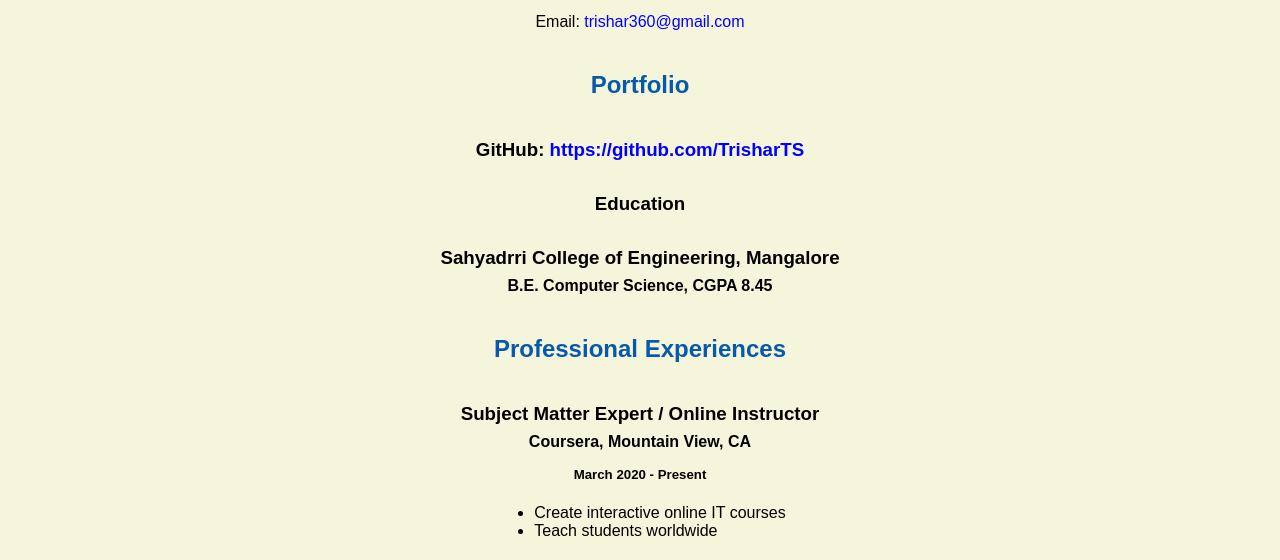
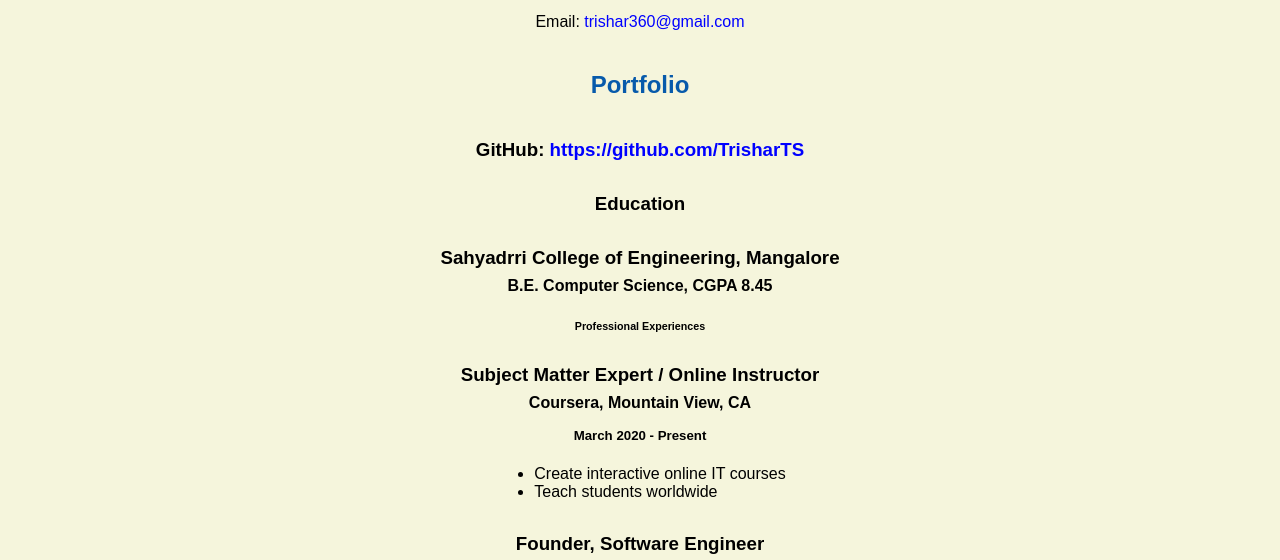
Before and after one commit to TrisharTS/harrisonkong.github.io, a plain HTML site: page resume.html in a window 1280 px wide. Shown: the part 508-1068 px from the top of the page. Drawn offline with Linux system fonts and the light colour scheme.

Commit message:
update resume.html

```diff
--- a/resume.html
+++ b/resume.html
@@ -33,7 +33,7 @@
     <h3>Sahyadrri College of Engineering, Mangalore</h3>
     <h4>B.E. Computer Science, CGPA 8.45</h4>
 
-    <h2>Professional Experiences</h2>
+    <h6>Professional Experiences</h6>
 
     <h3>Subject Matter Expert / Online Instructor</h3>
     <h4>Coursera, Mountain View, CA</h4>
```
